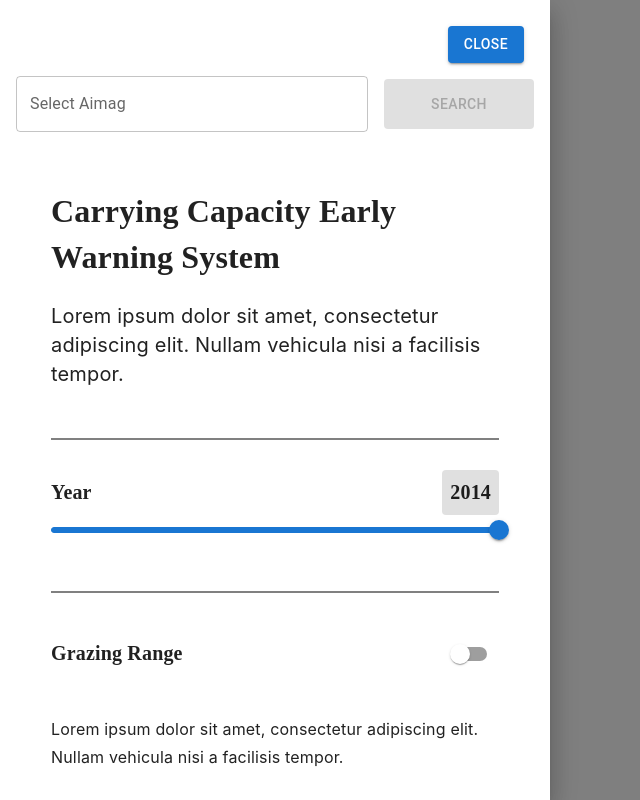
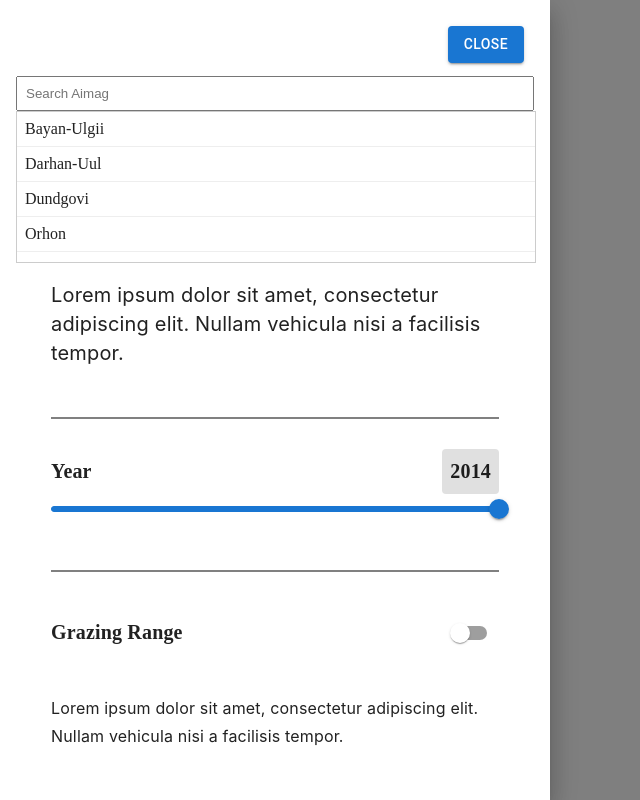
Before and after one commit to cornellh4i/greenzone, a Next.js app in the folder frontend/: page /sidepanelpage in a window 1280 px wide. Both pictures are taken after a click on the button "TOGGLE SIDEPANEL". Shown: the whole page, without its empty margins (0-640 px from the left). Built offline with nearby package versions, Linux system fonts and the light colour scheme.

Commit message:
Added fuzzy search

```diff
--- a/frontend/src/components/molecules/SearchBar.tsx
+++ b/frontend/src/components/molecules/SearchBar.tsx
@@ -1,12 +1,9 @@
 import React, { useState } from "react";
-import { Box } from "@mui/material";
-
-import Dropdown from "../atoms/DropDown";
-import Button from "../atoms/Button";
+import Fuse from "fuse.js";
 import data from "@/components/charts/data/mongolia-province-data.json";
 
 const SearchBar: React.FC<{
-  onSearch: (selectedAimag: string | null, selectedYear: string | null) => void;
+  onSearch: (selectedAimag: string | null) => void;
 }> = ({ onSearch }) => {
   const uniqueAimag = Array.from(
     new Set(
@@ -16,44 +13,65 @@ const SearchBar: React.FC<{
     )
   );
 
-  const [selectedAimag, setSelectedAimag] = useState<string | null>(null);
-  // eslint-disable-next-line @typescript-eslint/no-unused-vars
-  const [selectedYear, setSelectedYear] = useState<string | null>(null);
+  const fuse = new Fuse(uniqueAimag, { threshold: 0.3 });
 
-  const handleSearch = () => {
-    onSearch(selectedAimag, selectedYear);
+  const [inputValue, setInputValue] = useState("");
+
+  const filteredOptions = inputValue
+    ? fuse.search(inputValue).map((result) => result.item)
+    : uniqueAimag;
+
+  const handleInputChange = (event: React.ChangeEvent<HTMLInputElement>) => {
+    setInputValue(event.target.value);
+  };
+
+  const handleOptionClick = (option: string) => {
+    setInputValue(option); // Set the selected option
+    onSearch(option); // Trigger the search callback
   };
 
   return (
-    <Box
-      sx={{
-        display: "flex",
-        alignItems: "center",
-        width: "100%",
-      }}
-    >
-      {" "}
-      <Box sx={{ flexGrow: 1, minWidth: 150, paddingRight: "16px" }}>
-        <Dropdown
-          options={uniqueAimag}
-          value={selectedAimag}
-          onChange={setSelectedAimag}
-          label="Select Aimag"
-          sx={{ width: "100%" }}
-        />
-      </Box>
-      <Button
-        onClick={handleSearch}
-        label="Search"
-        sx={{
-          height: "50px",
-          width: "150px",
-          marginLeft: "auto",
-          flexShrink: 0,
+    <div style={{ position: "relative", width: "100%" }}>
+      <input
+        type="text"
+        placeholder="Search Aimag"
+        value={inputValue}
+        onChange={handleInputChange}
+        onFocus={() => setInputValue("")} // Show all options on focus
+        style={{
+          width: "100%",
+          padding: "8px",
+          boxSizing: "border-box",
         }}
-        disabled={!selectedAimag}
       />
-    </Box>
+      {filteredOptions.length > 0 && (
+        <div
+          style={{
+            position: "absolute",
+            width: "100%",
+            backgroundColor: "white",
+            border: "1px solid #ccc",
+            maxHeight: "150px",
+            overflowY: "auto",
+            zIndex: 1000,
+          }}
+        >
+          {filteredOptions.map((option) => (
+            <div
+              key={option}
+              onClick={() => handleOptionClick(option)}
+              style={{
+                padding: "8px",
+                cursor: "pointer",
+                borderBottom: "1px solid #eee",
+              }}
+            >
+              {option}
+            </div>
+          ))}
+        </div>
+      )}
+    </div>
   );
 };
 
```
Also changed, not shown: 2 other files (tests, documents, lock files or other folders).
